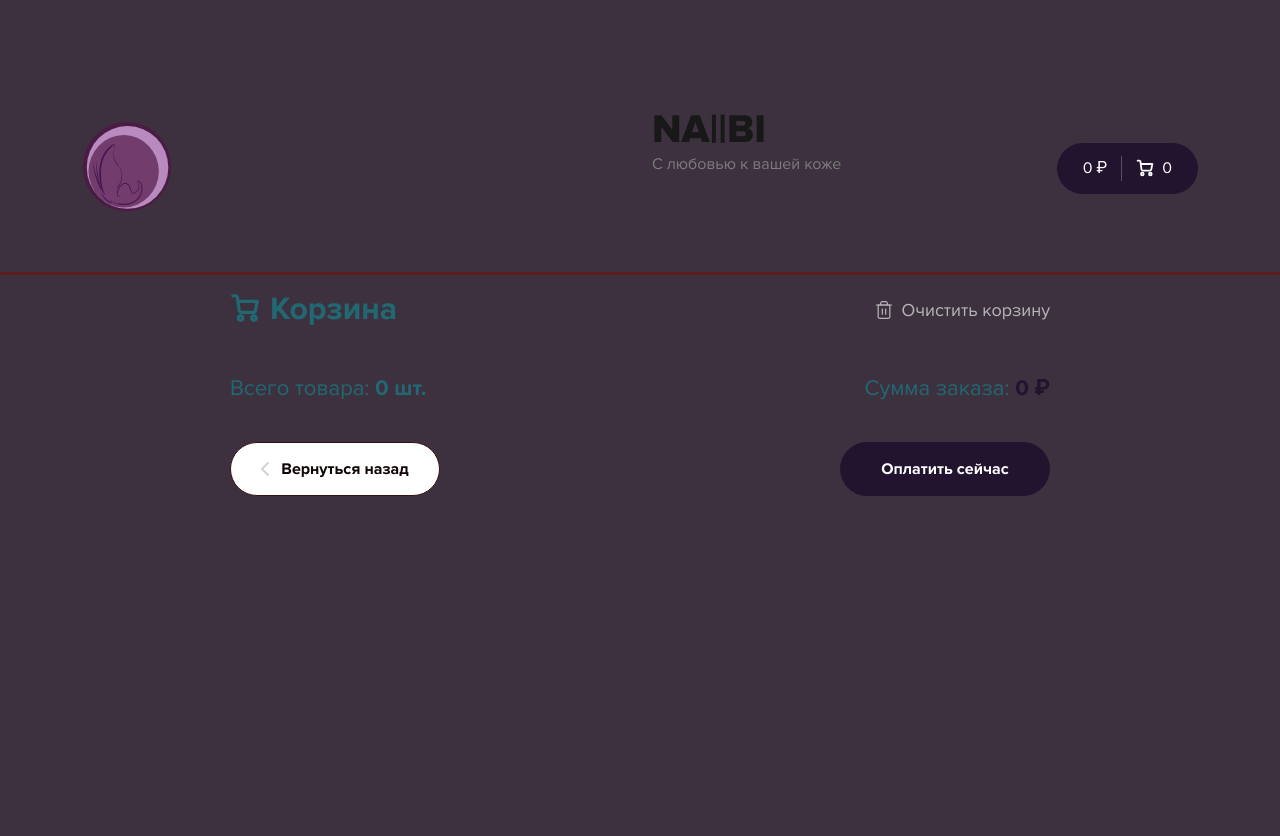
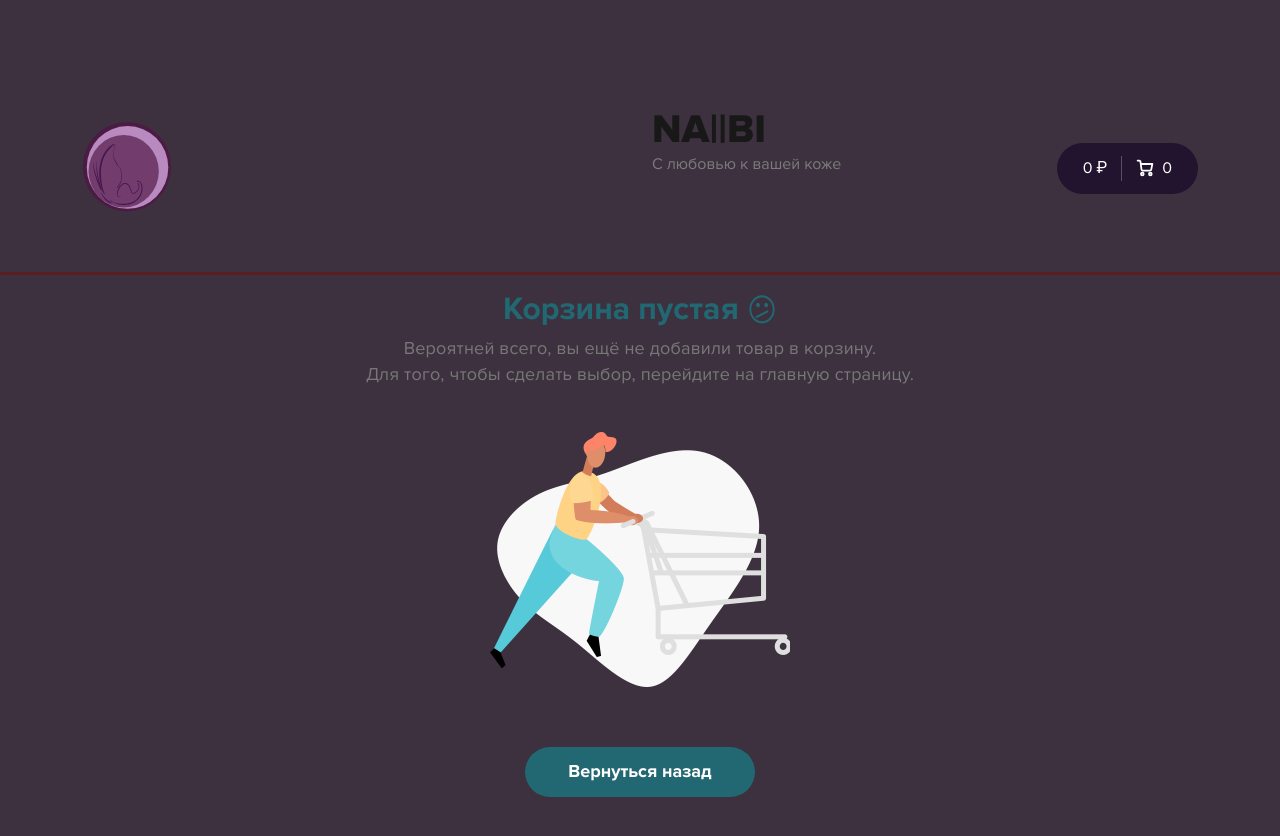
Before and after one commit to Kiberpank1/Online-cosmetics-store, a React (Create React App) app: page /cart in a window 1280 px wide. Shown: the top 836 px of the page. Before the commit the page ends 800 px from the top, so only its background shows below. Built offline with nearby package versions, Linux system fonts and the light colour scheme; the HTML template or start-up script is replaced by a standard one.

Commit message:
Online-cosmetics-store

```diff
--- a/src/components/CartItem.jsx
+++ b/src/components/CartItem.jsx
@@ -1,6 +1,12 @@
 import React from 'react';
+import { Button } from '.';
 
-function CartItem({name, type, size, totalPrice, totalCount}) {
+function CartItem({ id, name, type, size, totalPrice, totalCount, onRemove}){
+
+  const handleRemoveClick = () => {
+    onRemove(id);
+  }
+
   return <div className="cart__item">
   <div className="cart__item-img">
 <img
@@ -34,13 +40,13 @@ alt="Pizza"
 <b>{totalPrice} ₽</b>
 </div>
 <div className="cart__item-remove">
-<div className="button button--outline button--circle">
+<Button className={"button--circle"} outline>
 <svg width="10" height="10" viewBox="0 0 10 10" fill="none" xmlns="http://www.w3.org/2000/svg">
 <path d="M5.92001 3.84V5.76V8.64C5.92001 9.17016 5.49017 9.6 4.96001 9.6C4.42985 9.6 4.00001 9.17016 4.00001 8.64L4 5.76L4.00001 3.84V0.96C4.00001 0.42984 4.42985 0 4.96001 0C5.49017 0 5.92001 0.42984 5.92001 0.96V3.84Z" fill="#EB5A1E"/>
 <path d="M5.75998 5.92001L3.83998 5.92001L0.959977 5.92001C0.429817 5.92001 -2.29533e-05 5.49017 -2.29301e-05 4.96001C-2.2907e-05 4.42985 0.429817 4.00001 0.959977 4.00001L3.83998 4L5.75998 4.00001L8.63998 4.00001C9.17014 4.00001 9.59998 4.42985 9.59998 4.96001C9.59998 5.49017 9.17014 5.92001 8.63998 5.92001L5.75998 5.92001Z" fill="#EB5A1E"/>
 </svg>
 
-</div>
+</Button>
 </div>
 </div>
 }
--- a/src/pages/Cart.jsx
+++ b/src/pages/Cart.jsx
@@ -1,9 +1,13 @@
 import React from 'react'
+import{Routes, Route} from 'react-router-dom'
+import { useDispatch, useSelector } from 'react-redux'
+import { Link } from 'react-router-dom'
+
+
 import { Header } from '../components'
-import{Routes, Route} from 'react-router-dom'
 import CartItem from '../components/CartItem'
-import { useDispatch, useSelector } from 'react-redux'
-import {clearCart} from '../redux/actions/cart'
+import {clearCart, removeCartItem} from '../redux/actions/cart'
+import cartEmptyImage from '../assets/img/empty-cart.png'
 
 
 function Cart() {
@@ -22,16 +26,29 @@ function Cart() {
 
   }
 
+  const onRemoveItem = (id) => {
+    if (window.confirm('Вы действительно хотите удалить товар?')) {
+      removeCartItem(id)
+    }
+
+  }
+
     return (
-
     <div className="content">
           <Routes>
             <Route path ="/" element={ <Header/>}/>
            </Routes>
             <div className="container container--cart">
-          <div className="cart">
+
+            {totalCount ? (<div className="cart">
             <div className="cart__top">
-              <h2 className="content__title"><svg width="18" height="18" viewBox="0 0 18 18" fill="none" xmlns="http://www.w3.org/2000/svg">
+              <h2 className="content__title">
+            <svg
+              width="18"
+              height="18"
+              viewBox="0 0 18 18"
+              fill="none"
+              xmlns="http://www.w3.org/2000/svg">
               <path d="M6.33333 16.3333C7.06971 16.3333 7.66667 15.7364 7.66667 15C7.66667 14.2636 7.06971 13.6667 6.33333 13.6667C5.59695 13.6667 5 14.2636 5 15C5 15.7364 5.59695 16.3333 6.33333 16.3333Z" stroke="white" strokeWidth="1.8" strokeLinecap="round" strokeLinejoin="round"/>
               <path d="M14.3333 16.3333C15.0697 16.3333 15.6667 15.7364 15.6667 15C15.6667 14.2636 15.0697 13.6667 14.3333 13.6667C13.597 13.6667 13 14.2636 13 15C13 15.7364 13.597 16.3333 14.3333 16.3333Z" stroke="white" strokeWidth="1.8" strokeLinecap="round" strokeLinejoin="round"/>
               <path d="M4.78002 4.99999H16.3334L15.2134 10.5933C15.1524 10.9003 14.9854 11.176 14.7417 11.3722C14.4979 11.5684 14.1929 11.6727 13.88 11.6667H6.83335C6.50781 11.6694 6.1925 11.553 5.94689 11.3393C5.70128 11.1256 5.54233 10.8295 5.50002 10.5067L4.48669 2.82666C4.44466 2.50615 4.28764 2.21182 4.04482 1.99844C3.80201 1.78505 3.48994 1.66715 3.16669 1.66666H1.66669" stroke="white" strokeWidth="1.8" strokeLinecap="round" strokeLinejoin="round"/>
@@ -56,13 +73,12 @@ function Cart() {
           size={obj.size}
           totalPrice={items[obj.id].totalPrice}
           totalCount={items[obj.id].items.length}
+          onRemove={removeCartItem}
           />
         ))}
+ </div>
 
 
-</div>
-
-            </div>
             <div className="cart__bottom">
               <div className="cart__bottom-details">
                 <span> Всего товара: <b>{totalCount} шт.</b> </span>
@@ -81,15 +97,20 @@ function Cart() {
                 </div>
               </div>
             </div>
+          </div>) : (<div className="cart cart--empty">
+            <h2>Корзина пустая <icon>😕</icon></h2>
+            <p>
+              Вероятней всего, вы ещё не добавили товар в корзину.<br />
+              Для того, чтобы сделать выбор, перейдите на главную страницу.
+            </p>
+            <img src={cartEmptyImage} alt="Empty cart" />
+            <Link to="/" className="button button--black">
+              <span>Вернуться назад</span> </Link>
+
+          </div>)}
         </div>
         </div>
-
-
-
-
-
     )
-
 }
 
 export default Cart
--- a/src/pages/Home.jsx
+++ b/src/pages/Home.jsx
@@ -3,7 +3,6 @@ import {Categories, SortPopup, PizzaBlock, PizzaLoadingBlock} from '../component
 import { useSelector, useDispatch } from "react-redux"
 import { setCategory, setSortBy} from '../redux/actions/filters'
 import { fetchPizzas} from "../redux/actions/pizzas";
-import { addPizzaToCart} from "../redux/actions/cart";
 
 
 // Рендер основной страницы
--- a/src/redux/actions/cart.js
+++ b/src/redux/actions/cart.js
@@ -8,3 +8,10 @@ export const clearCart = () => ({
     type: 'CLEAR_CART',
 
 })
+
+
+export const removeCartItem = (id) => ({
+    type: 'REMOVE_CART_ITEM',
+    payload: id,
+
+});
--- a/src/redux/reducers/cart.js
+++ b/src/redux/reducers/cart.js
@@ -39,13 +39,30 @@ const pizzas = (state = initialState , action) => {
         };
 
 
+
+        case 'REMOVE_CART_ITEM':
+            const newItems = {
+                ...state.items,
+
+            };
+            delete newItems[action.payload];
+            return {
+                ...state,
+                items: newItems,
+            };
+
         case 'CLEAR_CART':
             return {
                 ...state,
                 items: {},
                 totalPrice: 0,
                 totalCount: 0,
-            }
+            };
+
+
+
+
+
 
         default:
             return state;
```
Also changed, not shown: src/redux/actions/pizzas.js (+0 -30 lines). Lines whose indentation alone changed are shown as unchanged.
